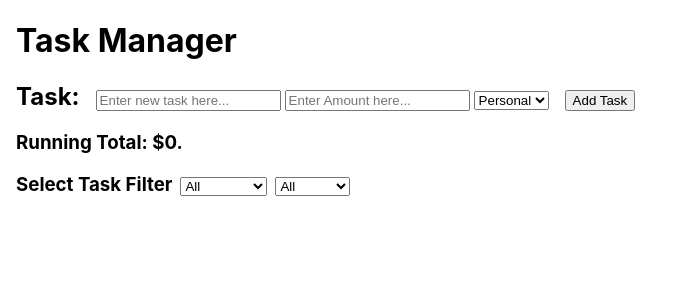
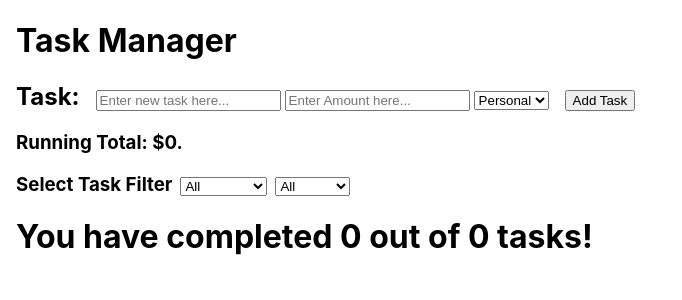
Before and after one commit to THENEXTNEX/orionpractice, a React (Create React App) app in the folder React/task-manager/: page / in a window 1280 px wide. Shown: the top 300 px of the page, without its empty margins (0-682 px from the left). Built offline with nearby package versions, Linux system fonts and the light colour scheme.

Commit message:
Added how many tasks they have completed in the list

```diff
--- a/React/task-manager/src/App.js
+++ b/React/task-manager/src/App.js
@@ -22,7 +22,9 @@ function App() {
   }
 
   const addTask = () => {
-    if(newTaskText.trim() === "" || amountText.trim() === "") return;
+    if(newTaskText.trim() === "" ||
+      amountText.trim() === "" ||
+      parseInt(amountText).isNaN) return;
     setTasks([...tasks, {text: newTaskText, amount: parseInt(amountText), category: categorySelect, isDone: false}]);
     setTaskText("");
     setAmountText("");
@@ -35,6 +37,7 @@ function App() {
     if(filter === "Not Done") return !task.isDone;
     return false;}).reduce((sum, amount) => sum + amount.amount, 0);
 
+  const isCompleted = tasks.filter(task => task.isDone).length
   return (
     <div style={{marginLeft: "16px"}}className="Task Manager">
       <h1>Task Manager</h1>
@@ -99,6 +102,7 @@ function App() {
           </li>
         ))}
       </ul>
+      <h1>You have completed {isCompleted} out of {tasks.length} tasks!</h1>
     </div>
   );
 }
```
